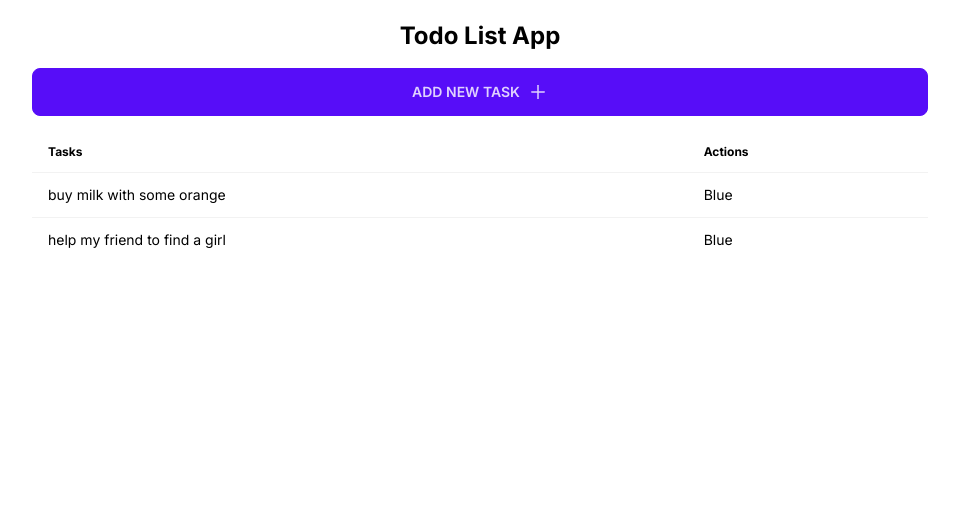
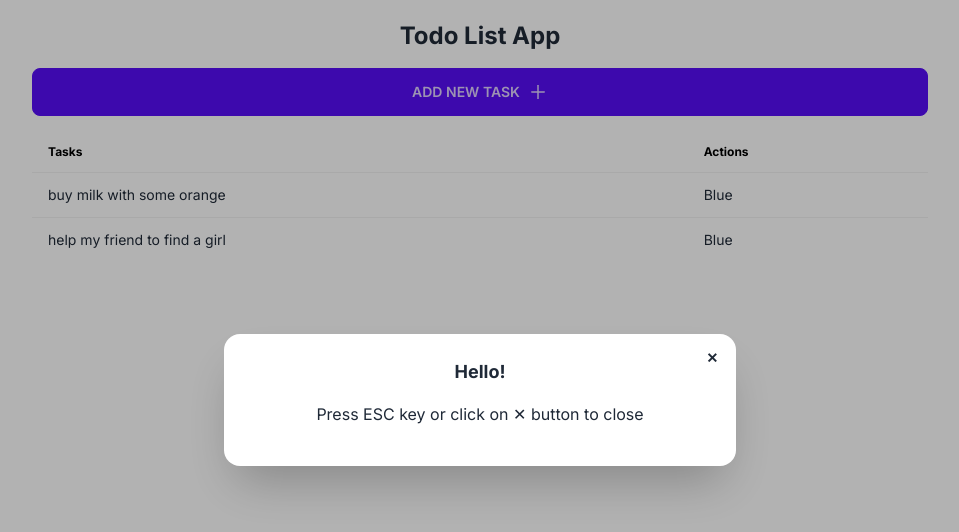
Before and after one commit to Toluene1/TODOlist-nextJs, a Next.js app: page / in a window 1280 px wide. Both pictures are taken after a click on the button "ADD NEW TASK". Shown: the top 532 px of the page, without its empty margins (160-1119 px from the left). Built offline with nearby package versions, Linux system fonts and the light colour scheme; data requests are answered from the project's data file.

Commit message:
added the modal funtions to the Modal page

```diff
--- a/src/app/components/AddTasks.tsx
+++ b/src/app/components/AddTasks.tsx
@@ -1,11 +1,19 @@
+"use client";
 import { AiOutlinePlus } from "react-icons/ai";
+import Modal from "./Modal";
+import { useState } from "react";
 
 export default function AddTask() {
+  const [modalOpen, setModalOpen] = useState<boolean>(false);
   return (
     <div>
-      <button className="btn btn-primary w-full">
+      <button
+        onClick={() => setModalOpen(true)}
+        className="btn btn-primary w-full"
+      >
         Add New Task <AiOutlinePlus size={20} />
-          </button>
+      </button>
+      <Modal modalOpen={modalOpen} setModelOpen={setModalOpen} />
     </div>
   );
 }
--- /dev/null
+++ b/src/app/components/Modal.tsx
@@ -0,0 +1,29 @@
+interface ModalProps {
+  modalOpen: boolean;
+  setModelOpen: (open: boolean) => boolean | void ;
+}
+
+const Modal: React.FC<ModalProps> = ({ modalOpen, setModelOpen }) => {
+  return (
+    <dialog
+      id="my_modal_3"
+      className={`modal ${modalOpen ? "modal-open" : ""}`}
+    >
+      <div className="modal-box">
+        <form method="dialog">
+          {/* if there is a button in form, it will close the modal */}
+          <button
+            className="btn btn-sm btn-circle btn-ghost absolute right-2 top-2"
+            onClick={() => setModelOpen(false)}
+          >
+            ✕
+          </button>
+        </form>
+        <h3 className="font-bold text-lg">Hello!</h3>
+        <p className="py-4">Press ESC key or click on ✕ button to close</p>
+      </div>
+    </dialog>
+  );
+};
+
+export default Modal;
--- a/src/app/globals.css
+++ b/src/app/globals.css
@@ -2,19 +2,13 @@
 @tailwind components;
 @tailwind utilities;
 
-:root {
+/* :root {
   color: black;
   background-color: white;
 }
 
 @media (prefers-color-scheme: dark) {
   :root {
-    --foreground-rgb: 255, 255, 255;
-    --background-start-rgb: 0, 0, 0;
-    --background-end-rgb: 0, 0, 0;
+    background-color: aliceblue;
   }
-}
-*/ body {
-  color: black;
-  background-color: white;
-}
+} */
```
